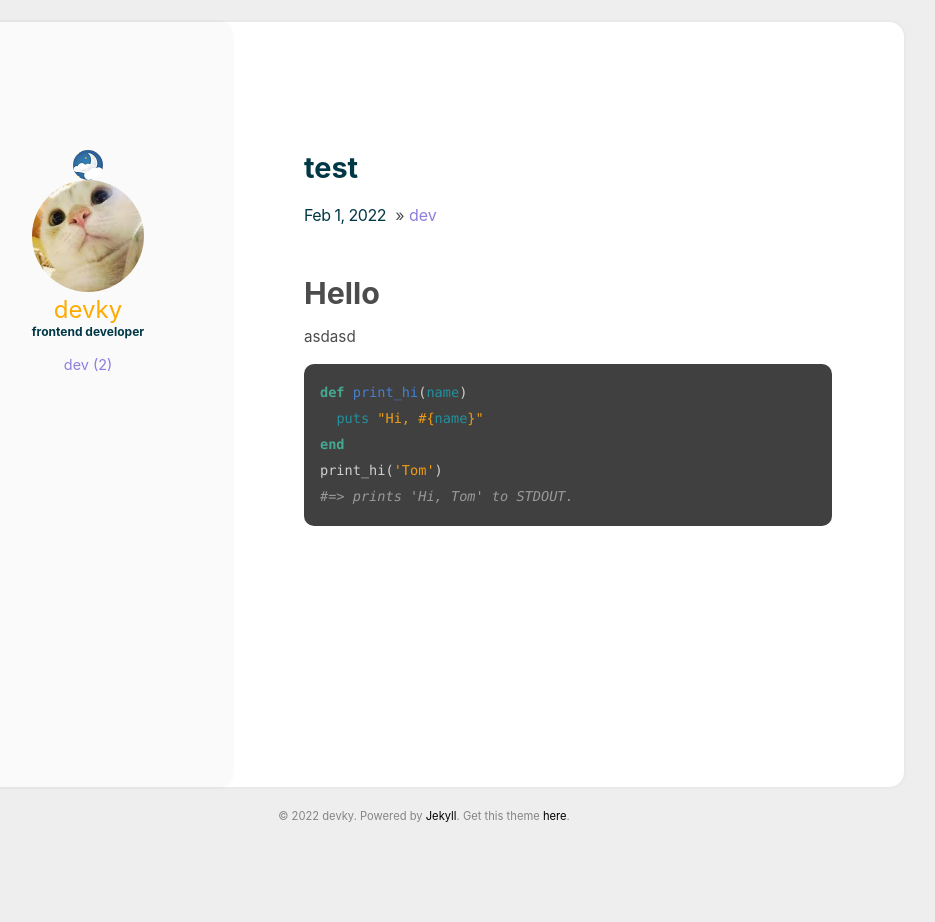
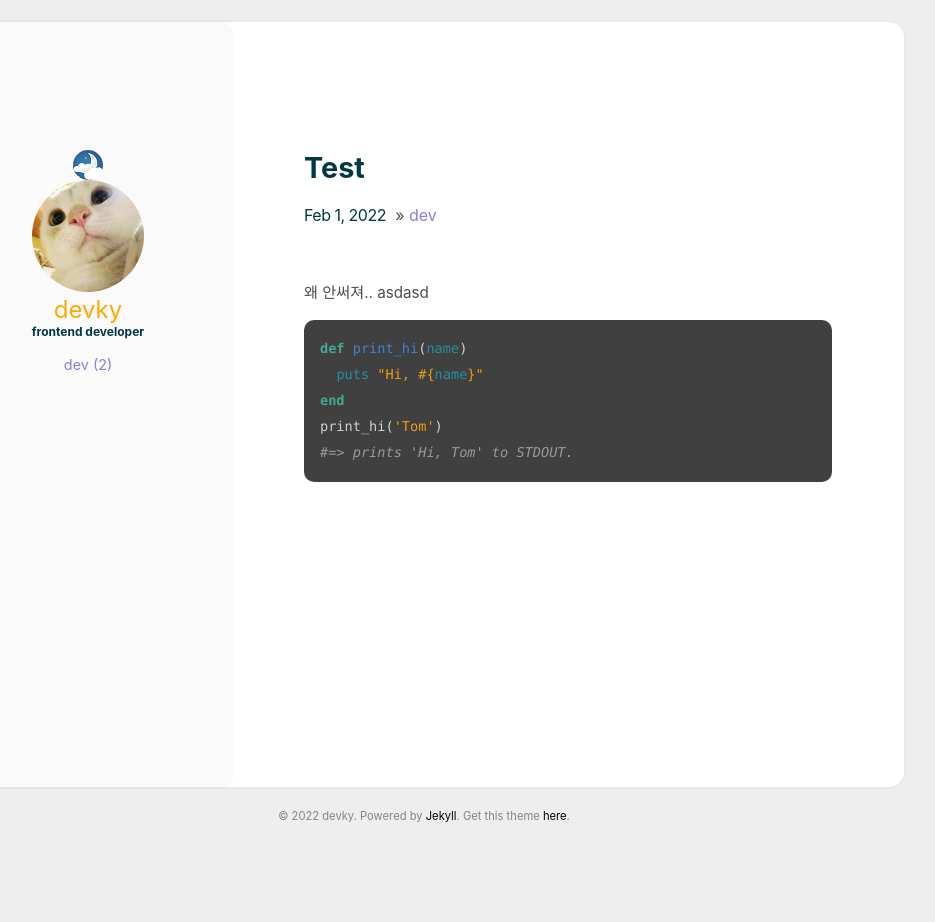
Before and after one commit to kyday/kyday.github.io, a Jekyll site: the page built from _posts/2022-02-01-test.md, in a window 1280 px wide. Shown: the whole page, without its empty margins (216-1151 px from the left). Built offline with Jekyll 4.4.1, drawn with Linux system fonts in a browser that asks for light colours.

Commit message:
editing2...

````diff
--- a/_posts/2022-02-01-test.md
+++ b/_posts/2022-02-01-test.md
@@ -1,12 +1,10 @@
 ---
-title: test
+title: Test
 categories: [dev]
 comments: true
 ---
 
-# Hello
-
-asdasd
+왜 안써져.. asdasd
 
 ```ruby
 def print_hi(name)
````
